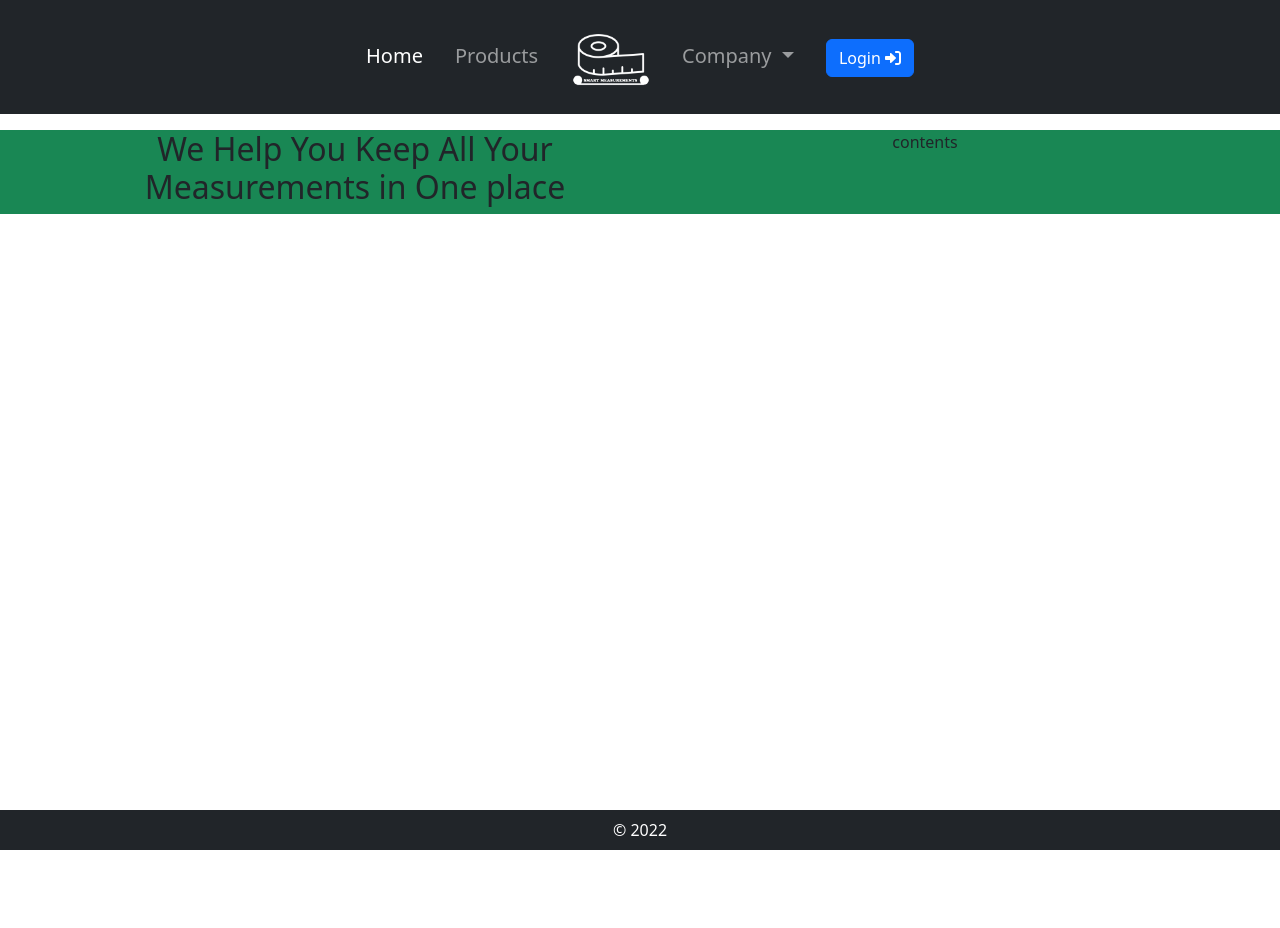
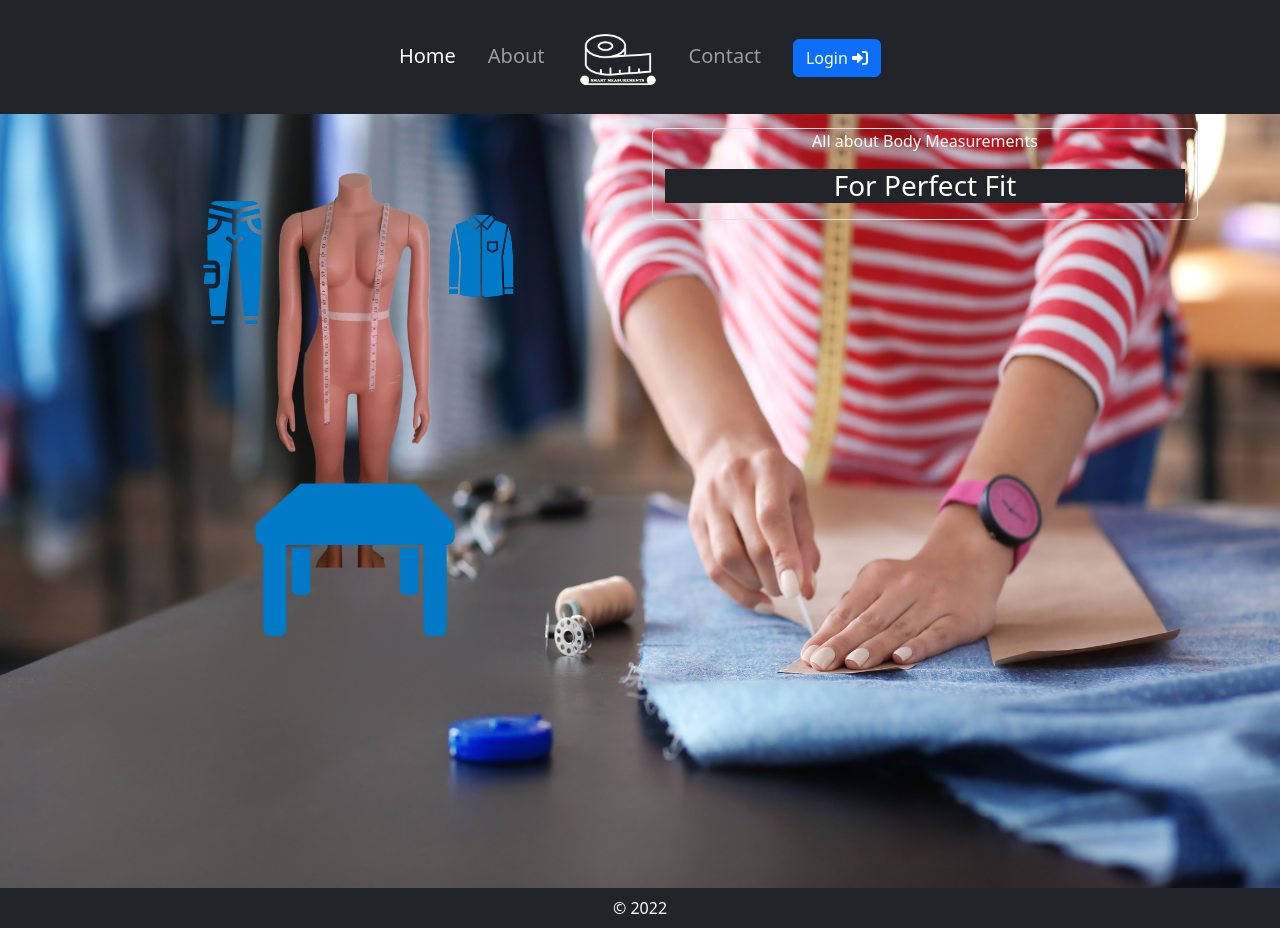
Before and after one commit to FittedSize/Measurement, a Django app: page / in a window 1280 px wide. Before the commit the page ends 850 px from the top, so only its background shows below. Run offline with Django 4.2, Linux system fonts and the light colour scheme.

Commit message:
add image styles

```diff
--- a/app/templates/app/index.html
+++ b/app/templates/app/index.html
@@ -1,19 +1,27 @@
 {% extends 'app/layout.html' %}
+
+{% load static %}
 
 {% block title %}
   home
 {% endblock %}
 
 {% block main %}
-<div class="bg-success mt-3">
+<div class="mt-3">
   <div class="container h-100">
     <div class="row text-center ">
-      <div class="col-6">
-      <h2>
-        We Help You Keep All Your Measurements in One place
-      </h2>
+      <div class="col-sm-12 col-md-6">
+      <img class="img-fluid" src="{% static 'app/images/measure3.png' %}" />
       </div>
-      <div class="col-6">contents</div>
+      <div class="col-sm-12 col-md-6">
+	<div class="container align-items-center justify-content-center text-white border rounded">
+		<p>All about Body Measurements</p>
+		<h3 class="bg-dark opaque text-white">For Perfect Fit </h3>
+		<p>
+	</div>
+
+	</div>
+      </div>
     </div>
 
   </div>
--- a/app/templates/app/layout.html
+++ b/app/templates/app/layout.html
@@ -28,7 +28,7 @@
             {% endblock %}
            </div>
 
-           <div >
+           <div id="page-footer" >
             {% block footer %}
             {% include 'app/footer.html' %}
             {% endblock %}
--- a/app/templates/app/navbar.html
+++ b/app/templates/app/navbar.html
@@ -19,23 +19,17 @@
           <a class="nav-link mx-2 {% if is_home %} active {% endif %}" aria-current="page" href="{% url home_page %}">Home</a>
         </li>
         <li class="nav-item">
-          <a class="nav-link mx-2" href="#">Products</a>
+          <a class="nav-link mx-2 {% if is_about %} active {% endif %}" href="{% url about_us %}">About</a>
         </li>
         <li class="nav-item d-none d-lg-block">
           <a class="nav-link mx-2" href="{% url home_page %}">
             <img src="{% static 'app/images/measureit_logo.png' %}" height="80" />
           </a>
         </li>
+	<li class="nav-item">
+          <a class="nav-link mx-2 {% if is_contact %} active {% endif %}" href="{% url contact_us %}">Contact</a>
+        </li>
 
-        <li class="nav-item dropdown">
-          <a class="nav-link mx-2 dropdown-toggle" href="#" id="navbarDropdownMenuLink" role="button" data-bs-toggle="dropdown" aria-expanded="false">
-            Company
-          </a>
-          <ul class="dropdown-menu" aria-labelledby="navbarDropdownMenuLink">
-            <li><a class="dropdown-item" href="{% url about_us %}">About Us</a></li>
-            <li><a class="dropdown-item" href="{% url contact_us %}">Contact us</a></li>
-          </ul>
-        </li>
         {% if user.is_authenticated %}
         <li class="nav-item dropdown">
           <a class="nav-link mx-2 dropdown-toggle" href="#" id="navbarDropdownMenuLink" role="button" data-bs-toggle="dropdown" aria-expanded="false">
--- a/app/views.py
+++ b/app/views.py
@@ -22,6 +22,8 @@ def get_data():
         success=False,
         danger=False,
         is_home=False,
+        is_contact=False,
+        is_about=False,
     )
 
 
@@ -62,11 +64,15 @@ def login_page(request):
 
 def contact_us(request):
     data = get_data()
+    data["is_contact"] = True
+
     return render(request, "app/contact_us.html", context=data)
 
 
 def about_us(request):
     data = get_data()
+    data["is_about"] = True
+
     return render(request, "app/about_us.html", context=data)
 
 
--- a/static/app/css/main.css
+++ b/static/app/css/main.css
@@ -2,24 +2,33 @@
 body{
   display: block;
   min-height: 100vh;
-  background-color: red;
+  background-image:  url("/static/app/images/background1.png");
+  background-repeat: no-repeat;
+  background-size:100% 100%;
+  position:relative;
 
 }
+
 #page-content{
-  display: block;
-  min-height: 100vh;
-  background-color: rgb(255, 255, 255);
+  margin-top:8rem;
+
 }
 
 #header-content{
-  position: sticky;
+  position: fixed;
+  width:100%;
+  z-index:5;
   top: 0;
   min-height: 10vh;
 }
 #main-content{
-  min-height: 85vh;
 }
 
+#page-footer{
+	position:absolute;
+	bottom:0px;
+	width:100%;
+}
 
 
 
@@ -28,3 +37,8 @@ body{
   line-height:80px;
   }
 }
+@media screen and (max-width:750px){
+	body{
+		background-size: auto 100%;
+	}
+}
```
Also changed, not shown: app/templates/app/login.html (+3 -7 lines), static/app/images/background1.png (added), static/app/images/measure1.png (added), static/app/images/measure2.png (added), static/app/images/measure3.png (added), 1 other file.
